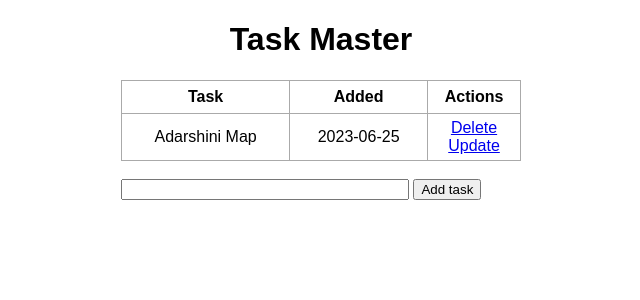
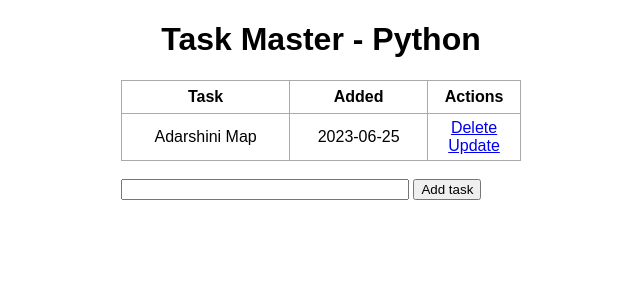
Before and after one commit to Adarshini-Priyaa/python-base, a Flask app: page / in a window 1280 px wide. Shown: the top 300 px of the page, without its empty margins (319-959 px from the left). Run offline with Flask 3, Linux system fonts and the light colour scheme.

Commit message:
Update index.html

```diff
--- a/templates/index.html
+++ b/templates/index.html
@@ -2,7 +2,7 @@
 <title>Task Master</title>
 {% endblock %} {% block body %}
 <div class="content">
-  <h1 style="text-align: center">Task Master</h1>
+  <h1 style="text-align: center">Task Master - Python</h1>
   {%if tasks|length < 1%}
   <h4 style="text-align: center">There are no tasks. Create one below</h4>
   {%else%}
```
